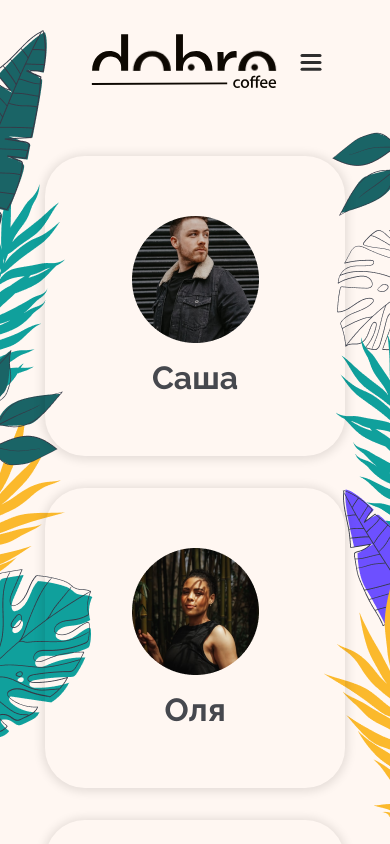
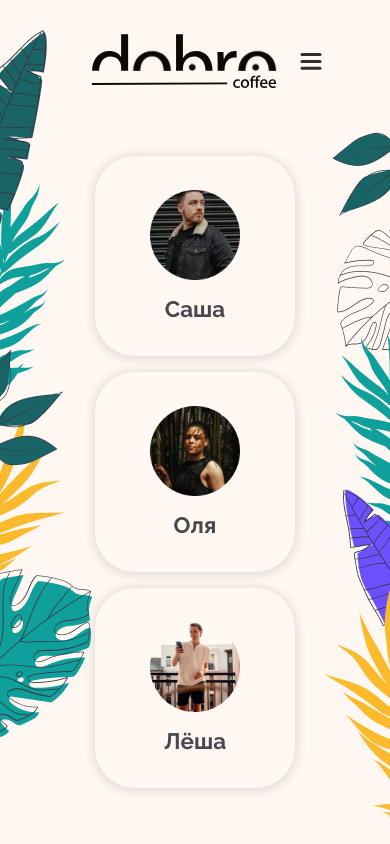
Before and after one commit to AlexJamisone/react-dobro-app, a React (Create React App) app: page /tips in a window 390 px wide. Shown: the top 844 px of the page. Built offline with nearby package versions, Linux system fonts and the light colour scheme.

Commit message:
test tips

```diff
--- a/src/components/Navigation/BurgerNav/MenuToggle/MenuToggle.scss
+++ b/src/components/Navigation/BurgerNav/MenuToggle/MenuToggle.scss
@@ -7,7 +7,7 @@
     top: 18px;
     left: 15px;
     width: 50px;
-    height: 50px;
+    height: 20px;
     border-radius: 50%;
     background: transparent;
     z-index: 1000;
@@ -15,6 +15,6 @@
     @media screen and (max-width: 1225px) {
         display: flex;
         justify-content: center;
-        margin: 2rem 5rem 0 0;
+        margin: 0 5rem 0 0;
     }
 }
--- a/src/components/TipsCard/TipsCard.jsx
+++ b/src/components/TipsCard/TipsCard.jsx
@@ -9,17 +9,17 @@ const TipsCard = () => {
 	const barista = [
 		{
 			name: 'Саша',
-			link: 'https://www.tinkoff.ru/collectmoney/crowd/pakhotin.aleksey4/gTNEd70613/?short_link=YYhHDz02Yo&httpMethod=GET',
+			link: 'https://google.com',
 			avatar: avatar1
 		},
 		{
 			name: 'Оля',
-			link: 'https://www.tinkoff.ru/collectmoney/crowd/pakhotin.aleksey4/gTNEd70613/?short_link=YYhHDz02Yo&httpMethod=GET',
+			link: 'https://www.tinkoff.ru/cf/7dzSVcZ5gpW',
 			avatar: avatar2
 		},
 		{
 			name: 'Лёша',
-			link: 'https://www.tinkoff.ru/collectmoney/crowd/pakhotin.aleksey4/gTNEd70613/?short_link=YYhHDz02Yo&httpMethod=GET',
+			link: 'https://www.tinkoff.ru/cf/5Y94azSjVDD',
 			avatar: avatar3
 		},
 	]
@@ -28,7 +28,11 @@ const TipsCard = () => {
 			{barista.map((person, index) => {
 				const { name, link, avatar } = person
 				return (
-					<a
+					<motion.a
+						initial={{y: 100, opacity: 0}}
+						animate={{y: 0, opacity: 1}}
+						whileHover={{scale: 1.1}}
+						transition={{type: 'spring',}}
 						href={link}
 						target='_blank'
 						rel='noreferrer'
@@ -45,7 +49,7 @@ const TipsCard = () => {
 						>
 							{name}
 						</h1>
-					</a>
+					</motion.a>
 				)
 
 			})}
--- a/src/components/TipsCard/TipsCard.scss
+++ b/src/components/TipsCard/TipsCard.scss
@@ -17,11 +17,34 @@
     cursor: pointer;
 
     z-index: 1000;
+
+
+    @media screen and (max-width: 670px) {
+        width: 250px;
+        height: 250px;
+    }
+    @media screen and (max-width: 420px) {
+        width: 200px;
+        height: 200px;
+        font-size: 0.7rem;
+    }
+    @media screen and (max-width: 375px) {
+        width: 170px;
+        height: 170px;
+    }
 }
 
 .tips-card-avatar {
     width: 127px;
     height: 127px;
+    @media screen and (max-width: 420px) {
+        width: 90px;
+        height: 90px;
+    }
+    @media screen and (max-width: 375px) {
+        width: 80px;
+        height: 80px;
+    }
 
 }
 
--- a/src/routes/Tips/Tips.scss
+++ b/src/routes/Tips/Tips.scss
@@ -5,4 +5,10 @@
     flex-wrap: wrap;
     flex-direction: row;
     gap: 2rem;
+    @media screen and (max-width: 420px) {
+        gap: 1rem 2rem;
+    }
+    @media screen and (max-width: 375px) {
+        gap: .9rem 3rem;
+    }
 }
```
